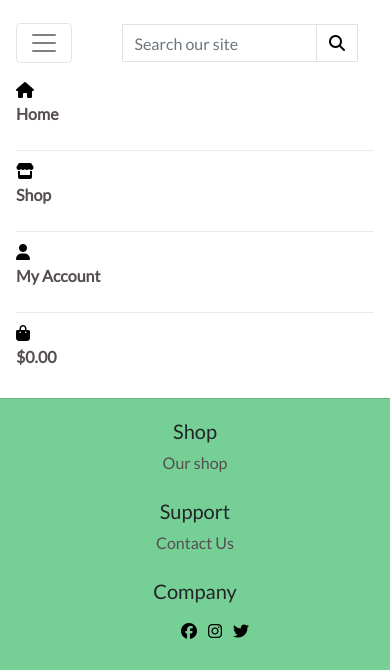
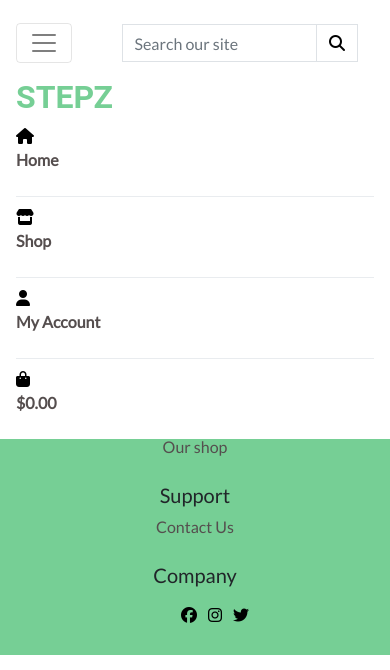
Before and after one commit to Code-Institute-Submissions/STEPZ, a Django app: page /bag/ in a window 390 px wide, after a click that opens the changed part. Shown: the top 670 px of the page. Run offline with Django 3.2, Linux system fonts and the light colour scheme; some libraries are stand-ins or nearby versions.

Commit message:
loga added to mobile header, fixed-top navabar logo css

```diff
--- a/static/css/base.css
+++ b/static/css/base.css
@@ -110,6 +110,15 @@ h1{
     font-weight: bold;
     color: #76cf95;
     font-size: 3.5rem;
+}
+
+.stepz{
+
+    font-family:Roboto,sans-serif;
+    font-weight: bold;
+    color: #76cf95;
+    font-size: 2rem;
+
 }
 
 h2, h3{
--- a/templates/base.html
+++ b/templates/base.html
@@ -46,7 +46,7 @@
 </head>
 <!-- navbar taken for code-institute boutique ado project -->
 <body>
-    <header class="container-fluid">
+    <header class="container-fluid fixed-top">
         <div class="row bg-white pt-lg-2 d-none d-lg-flex">
             <div class="col-12 col-lg-4  my-auto and py-lg-0 text-center text-lg-left">
                 <a href="{% url 'home' %}" class="nav-link main-logo-link">
--- a/templates/includes/mobile-top-header.html
+++ b/templates/includes/mobile-top-header.html
@@ -21,6 +21,7 @@
         </form>
     </div>
     <div class="collapse navbar-collapse" id="navbarResponsive">
+        <h1 class="stepz">STEPZ</h1>
         <ul class="navbar-nav ml-auto ">
             <li class="list-inline-item">
                 <a class=" text-black nav-link d-block d-lg-none" href="{% url 'home' %}">
```
